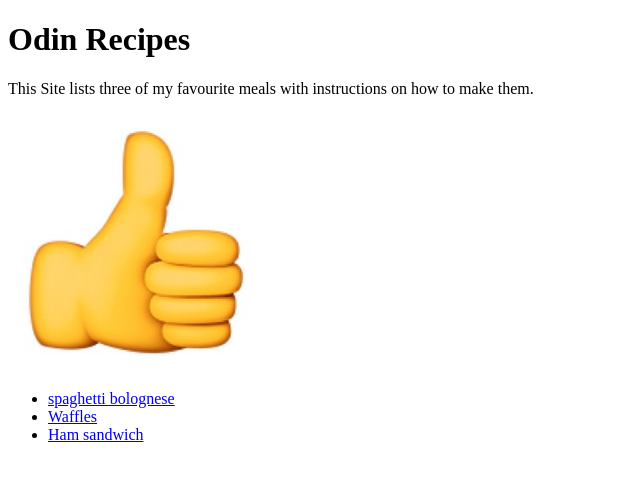
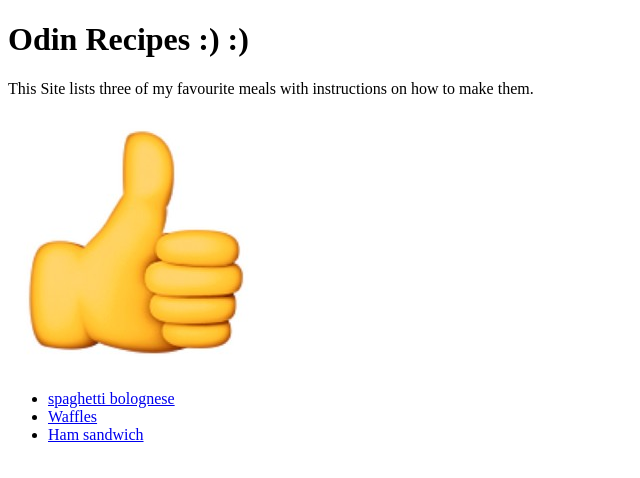
Before and after one commit to Tom01264/odin-recipes, a plain HTML site: page index.html in a window 1280 px wide. Shown: the full height of the page, 0-640 px from the left. Drawn offline with Linux system fonts and the light colour scheme.

Commit message:
added smiley faces

```diff
--- a/index.html
+++ b/index.html
@@ -15,7 +15,7 @@
 <body>
 
     <h1>
-        Odin Recipes
+        Odin Recipes :) :)
     </h1>
 
     <p>This Site lists three of my favourite meals with instructions on how to make them.</p>
```
